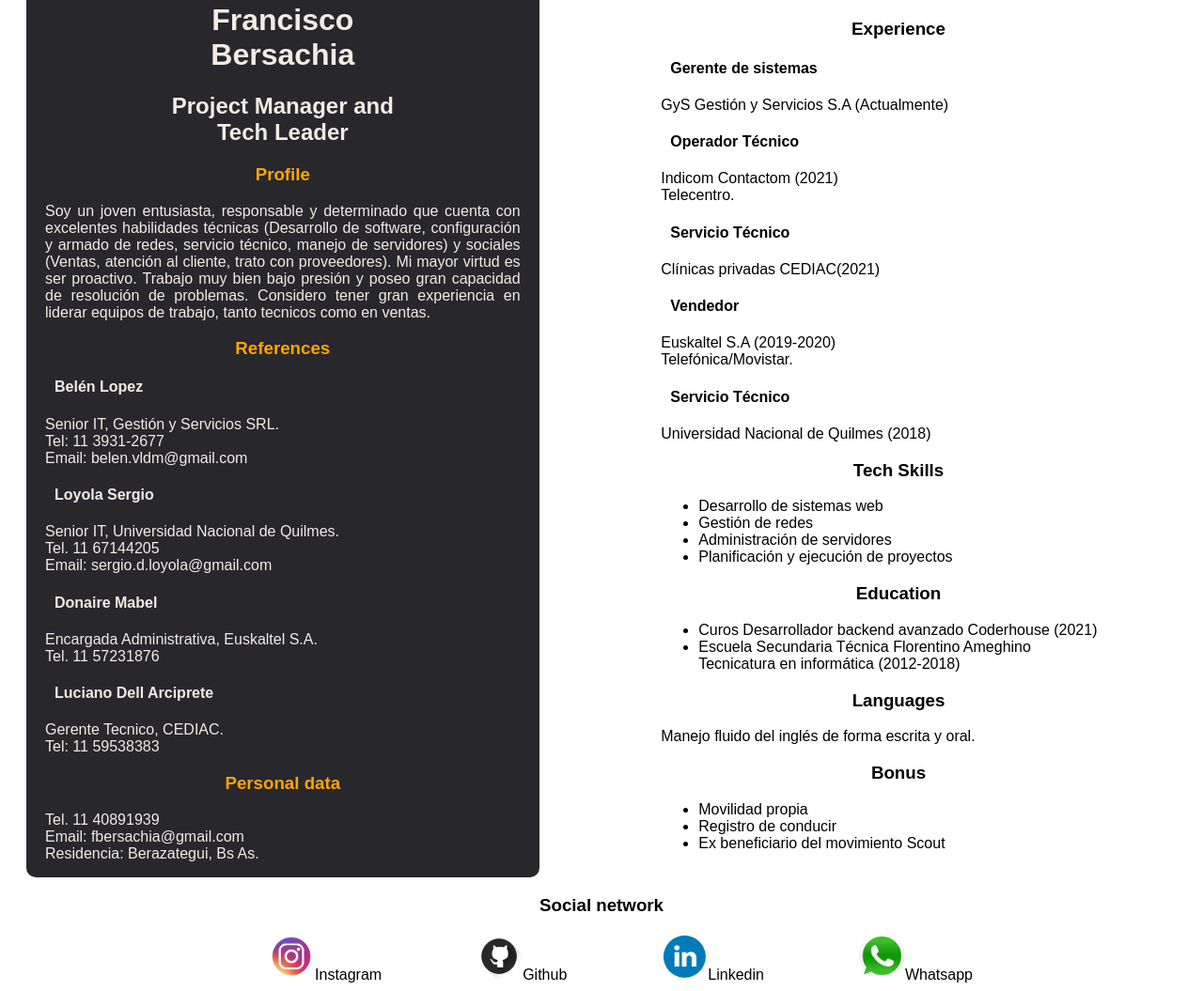
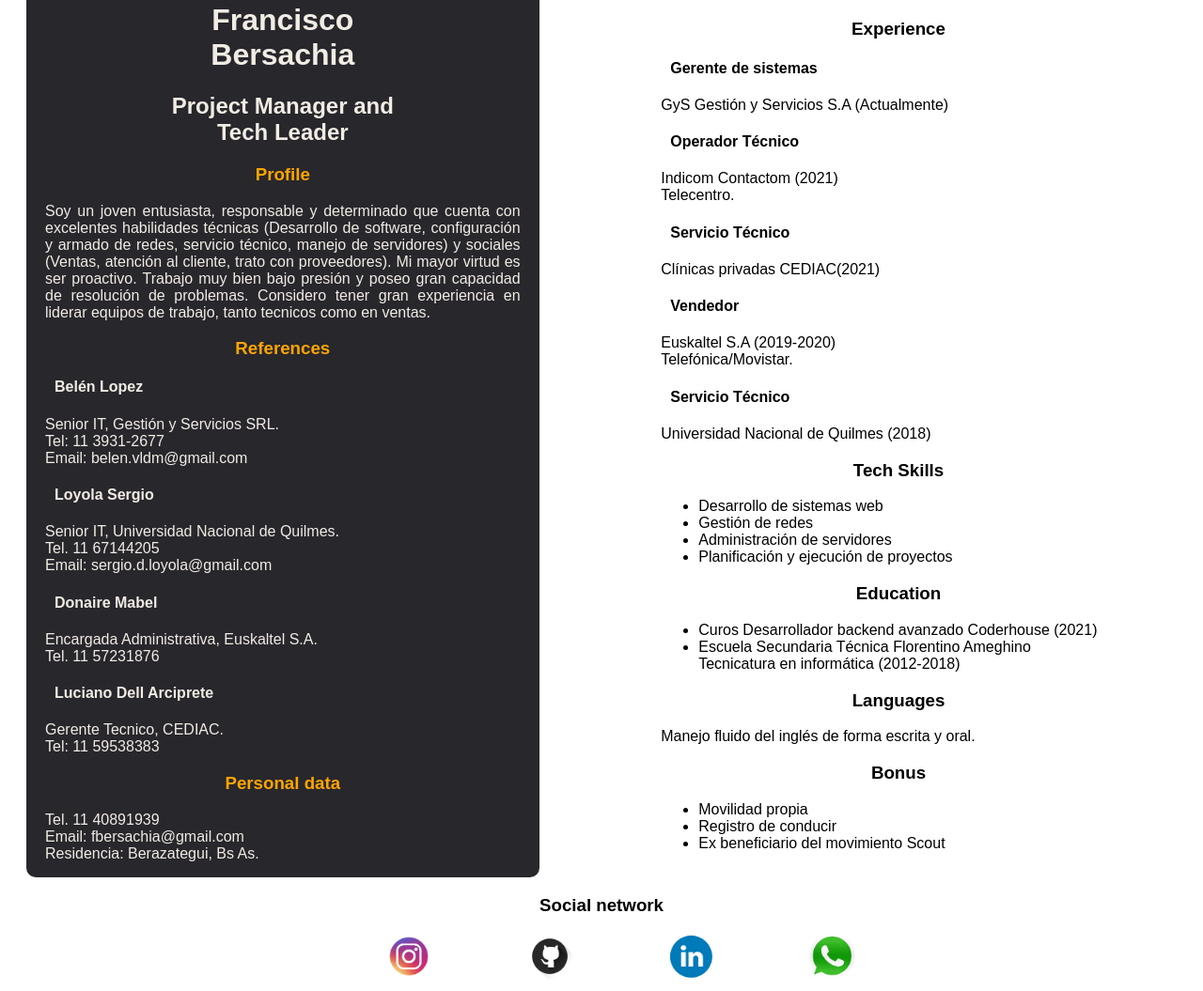
Before and after one commit to FBersachia/cv, a plain HTML site: page index.html in a window 1280 px wide. Shown: the part 196-1251 px from the top of the page at 94% size. Drawn offline with Linux system fonts and the light colour scheme.

Commit message:
Logos actualizados

```diff
--- a/index.html
+++ b/index.html
@@ -138,10 +138,10 @@
     <footer>
         <h3>Social network</h3>
         <ul>
-            <li><a href="https://www.instagram.com/franciscobersachia/"><img class="rrss" src="img/logos/instagram.png" alt="">Instagram</a></li>
-            <li><a href="https://github.com/FBersachia"><img class="rrss" src="img/logos/github.png" alt="">Github</a></li>
-            <li><a href="https://www.linkedin.com/in/fbersachia/"><img class="rrss" src="img/logos/linkedin.png" alt="">Linkedin</a></li>
-            <li><a href="https://api.whatsapp.com/send?phone=541140891939&text=Hola%20todo%20bien?"><img class="rrss" src="img/logos/whatsapp.png" alt="">Whatsapp</a></li>
+            <li><a href="https://www.instagram.com/franciscobersachia/"><img class="rrss" src="img/logos/instagram.png" alt=""></a></li>
+            <li><a href="https://github.com/FBersachia"><img class="rrss" src="img/logos/github.png" alt=""></a></li>
+            <li><a href="https://www.linkedin.com/in/fbersachia/"><img class="rrss" src="img/logos/linkedin.png" alt=""></a></li>
+            <li><a href="https://api.whatsapp.com/send?phone=541140891939&text=Hola%20todo%20bien?"><img class="rrss" src="img/logos/whatsapp.png" alt=""></a></li>
         </ul>
     </footer>
 </div>
```
